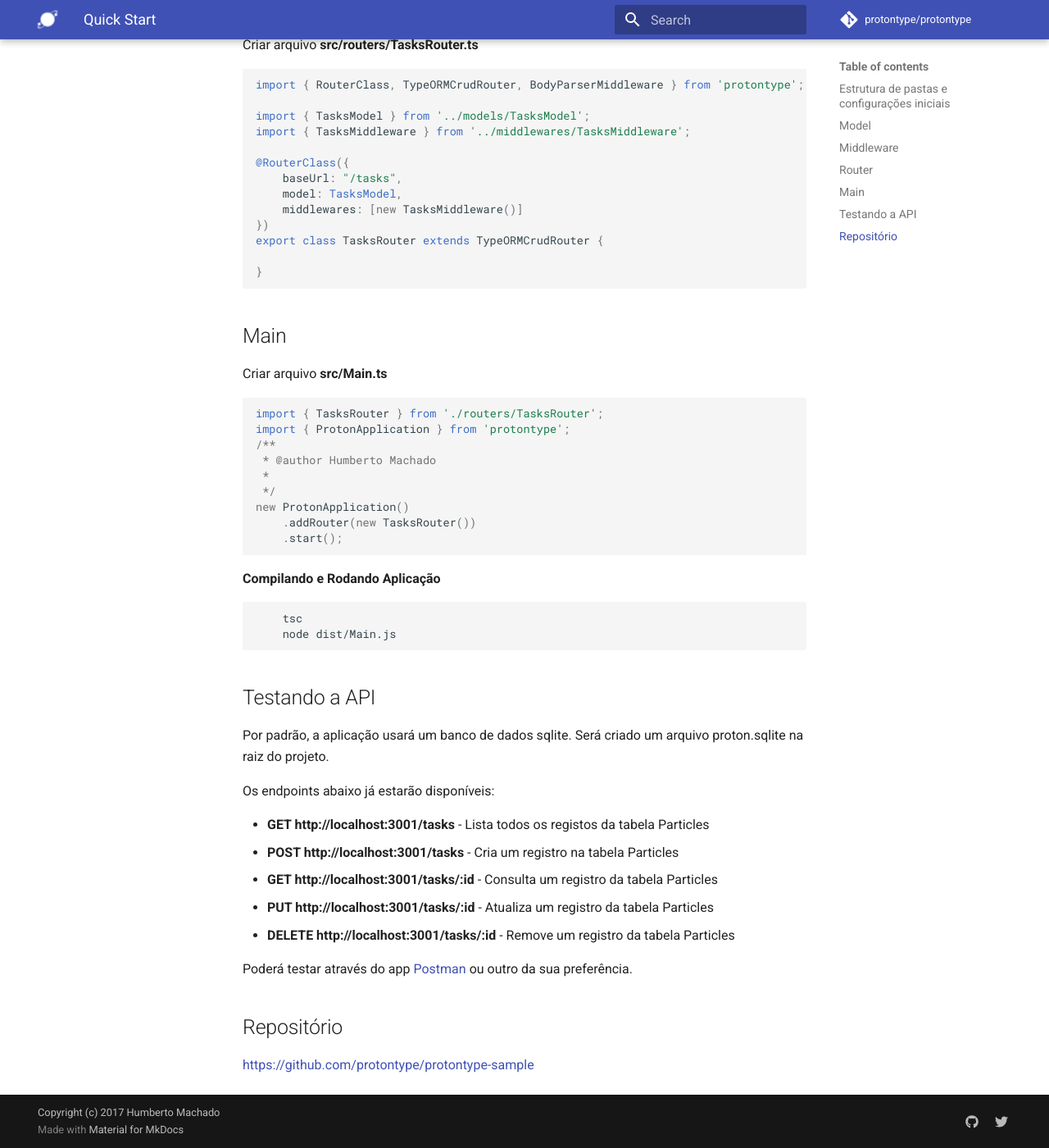
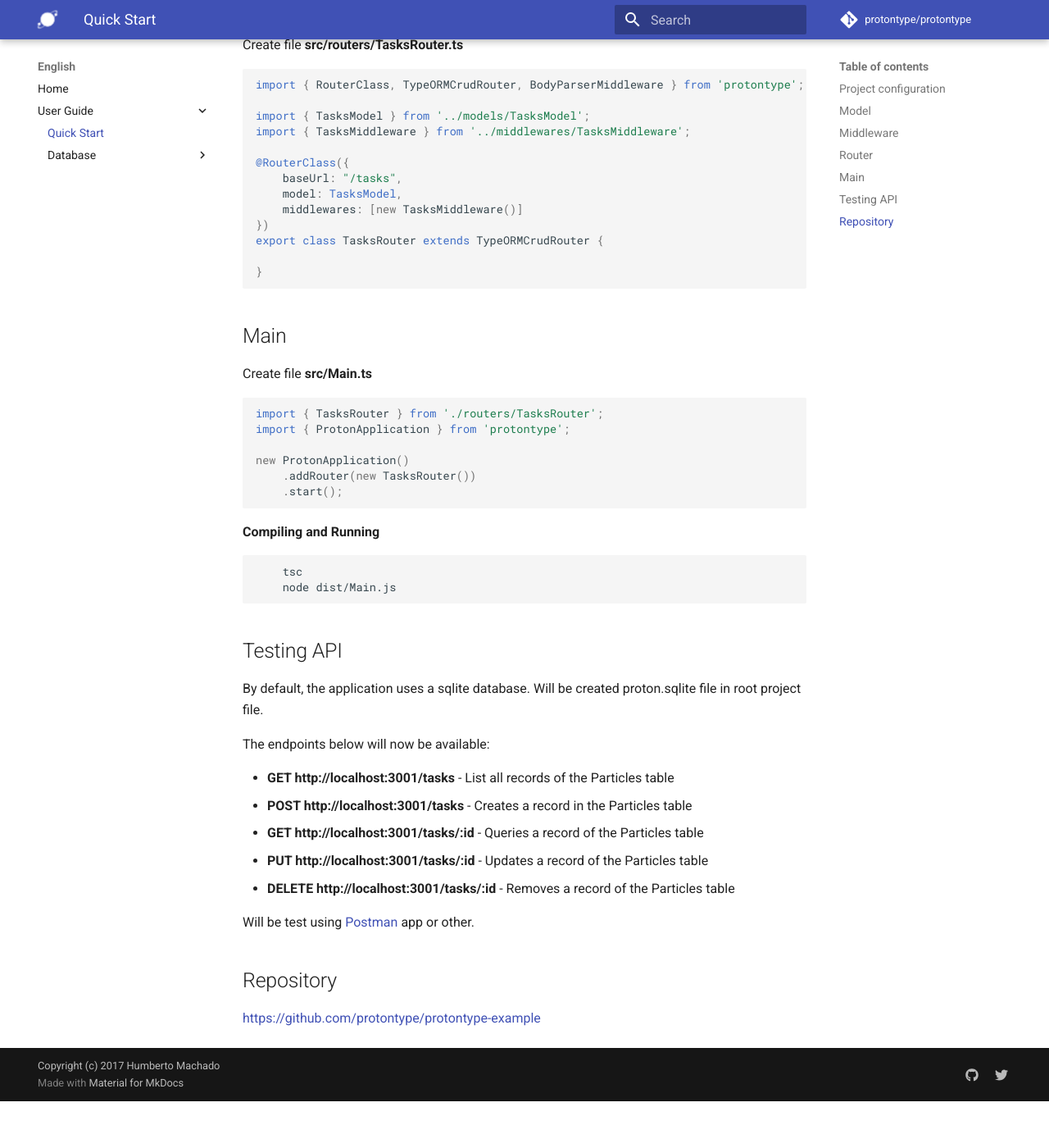
Before and after one commit to protontype/protontype.github.io, an MkDocs documentation site: the page built from docs/en/quickstart.md, in a window 1280 px wide and 1400 px high, scrolled down 2012 px. Shown: the whole window at 82% size. Built offline with MkDocs 1.6.1 and Material for MkDocs 9.7.7, drawn with Linux system fonts in a browser that asks for light colours; comment, search, counter and statistics services are not loaded; old or Windows-style settings are respelled for this version of MkDocs; after the commit the page ends 3355 px from its top, so only the background shows below that; some of the changed text lies outside the part shown.

Commit message:
quickstart and db-connector english

````diff
--- a/docs/en/quickstart.md
+++ b/docs/en/quickstart.md
@@ -1,6 +1,6 @@
 #Quick Start
 
-##Estrutura de pastas e configurações iniciais
+##Project configuration
 
 ```bash
     mkdir proton-quickstart
@@ -12,7 +12,7 @@
     mkdir src
 ```
 
-Criar o arquivo tsconfig.json na raiz do projeto
+Create tsconfig.json file in project root folder
 
 ```json
 
@@ -32,8 +32,7 @@ Criar o arquivo tsconfig.json na raiz do projeto
     }
 
 ```
-
-Criar arquivo proton.json na raiz do projeto
+Create proton.json file in project root folder
 ```json
 {
   "servers": [
@@ -58,7 +57,7 @@ Criar arquivo proton.json na raiz do projeto
 
 ##Model
 
-Criar um arquivo **src/models/TasksModel.ts**
+Create file **src/models/TasksModel.ts**
 
 ```typescript
 import { Column, Entity, PrimaryGeneratedColumn } from 'typeorm';
@@ -77,7 +76,9 @@ export class TasksModel {
 ```
 
 ##Middleware
-Criar um arquivo **src/middlewares/TasksMiddleware.ts**
+
+Create file **src/middlewares/TasksMiddleware.ts**
+
 ```typescript
 import { ProtonMiddleware, Middleware, MiddlewareFunctionParams } from "protontype";
 
@@ -93,7 +94,7 @@ export class TasksMiddleware extends ProtonMiddleware {
 
 ##Router
 
-Criar arquivo **src/routers/TasksRouter.ts**
+Create file **src/routers/TasksRouter.ts**
 
 ```typescript
 import { RouterClass, TypeORMCrudRouter, BodyParserMiddleware } from 'protontype';
@@ -111,46 +112,40 @@ export class TasksRouter extends TypeORMCrudRouter {
 }
 ```
 
-
-
 ##Main
 
-Criar arquivo **src/Main.ts**
+Create file **src/Main.ts**
 
 ```typescript
 import { TasksRouter } from './routers/TasksRouter';
 import { ProtonApplication } from 'protontype';
-/**
- * @author Humberto Machado
- *
- */
+
 new ProtonApplication()
     .addRouter(new TasksRouter())
     .start();
 ```
 
-
-**Compilando e Rodando Aplicação**
+**Compiling and Running**
 ```bash
     tsc
     node dist/Main.js
 ```
 
-##Testando a API
+##Testing API
 
-Por padrão, a aplicação usará um banco de dados sqlite.
-Será criado um arquivo proton.sqlite na raiz do projeto.
+By default, the application uses a sqlite database.
+Will be created proton.sqlite file in root project file.
 
-Os endpoints abaixo já estarão disponíveis:
+The endpoints below will now be available:
 
--   **GET http://localhost:3001/tasks** - Lista todos os registos da tabela Particles
--   **POST http://localhost:3001/tasks** - Cria um registro na tabela Particles
--   **GET http://localhost:3001/tasks/:id** - Consulta um registro da tabela Particles
--   **PUT http://localhost:3001/tasks/:id** - Atualiza um registro da tabela Particles
--   **DELETE http://localhost:3001/tasks/:id** - Remove um registro da tabela Particles
+-   **GET http://localhost:3001/tasks** - List all records of the Particles table
+-   **POST http://localhost:3001/tasks** - Creates a record in the Particles table
+-   **GET http://localhost:3001/tasks/:id** - Queries a record of the Particles table
+-   **PUT http://localhost:3001/tasks/:id** - Updates a record of the Particles table
+-   **DELETE http://localhost:3001/tasks/:id** - Removes a record of the Particles table
 
-Poderá testar através do app [Postman](https://www.getpostman.com/ "") ou outro da sua preferência.
+Will be test using [Postman](https://www.getpostman.com/ "") app or other.
 
-##Repositório
+##Repository
 
-<https://github.com/protontype/protontype-sample>
+<https://github.com/protontype/protontype-example>
--- a/mkdocs.yml
+++ b/mkdocs.yml
@@ -37,6 +37,10 @@ pages:
   - License: 'license.md'
 - English:
   - Home: en/index.md
+  - User Guide:
+      - 'Quick Start': 'en/quickstart.md'
+      - Database:
+          - 'Connectors': "en/db-connector.md"
 
 extra:
   social:
````
Also changed, not shown: docs/en/db-connector.md (+14 -12 lines).
